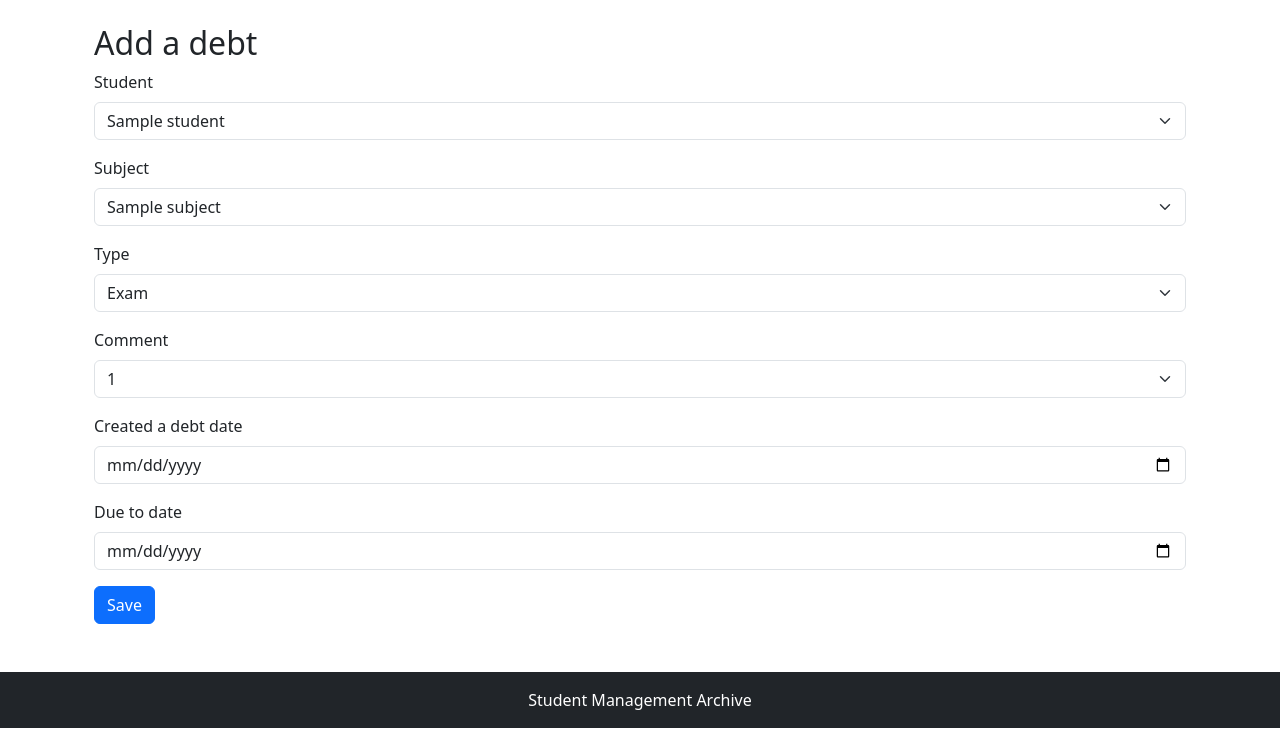
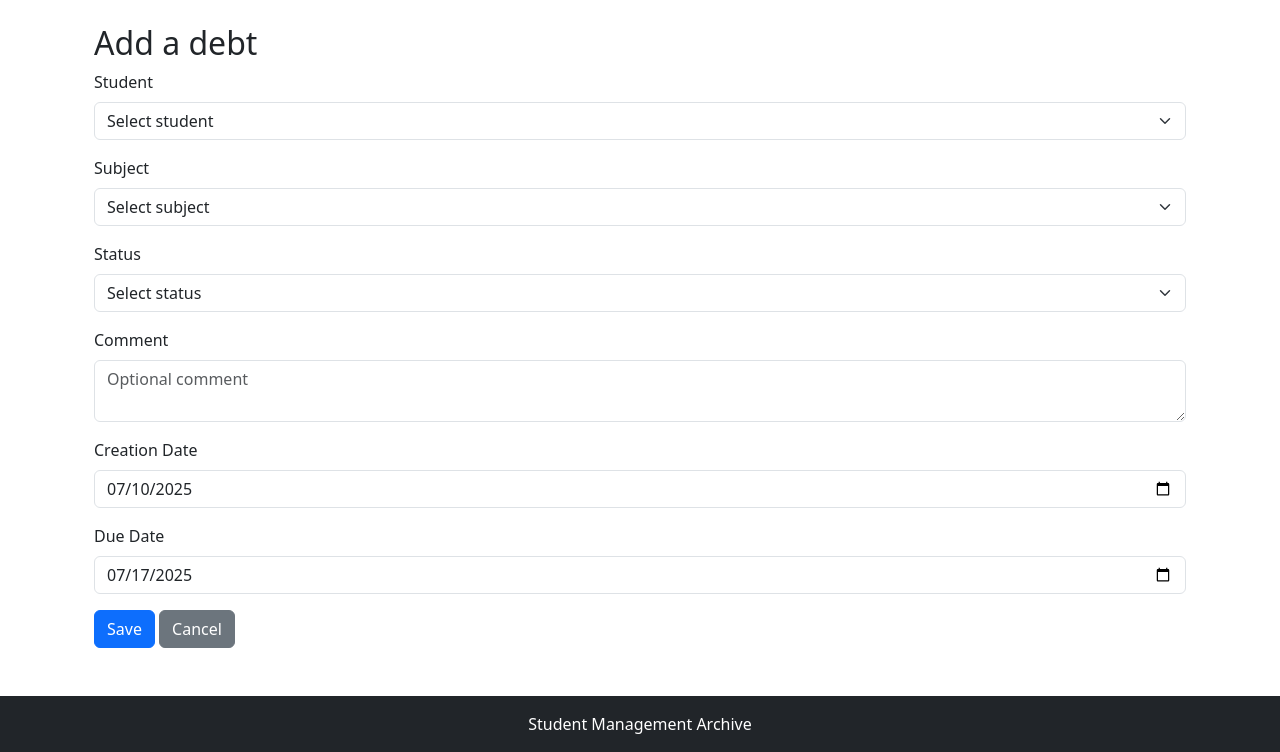
Before and after one commit to avlasova05/Student-Archive, a Flask app: template mmf-archive/app/templates/debts/add.html in a window 1280 px wide. Shown: the part 56-808 px from the top of the page. Before the commit the page ends 784 px from the top, so only its background shows below. Run offline with Flask 3, Linux system fonts and the light colour scheme; the template is opened without the code that fills it: most values are stand-ins (such as "Sample title", 1, 10 or a date in 2020); some libraries are stand-ins or nearby versions.

Commit message:
Update add.html

```diff
--- a/mmf-archive/app/templates/debts/add.html
+++ b/mmf-archive/app/templates/debts/add.html
@@ -3,79 +3,83 @@
 {% block content %}
 <div class="container mt-4">
     <h2>Add a debt</h2>
-    <form method="POST">
+    <form method="POST" action="{{ url_for('debts.add_debt') }}">
         <div class="mb-3">
             <label for="student_id" class="form-label">Student</label>
-            <select name="student_id" class="form-select" required>
-                {% for s in students %}
-                    <option value="{{ s[0] }}">{{ s[1] }}</option>
+            <select name="student_id" id="student_id" class="form-select" required>
+                <option value="">Select student</option>
+                {% for student in students %}
+                    <option value="{{ student[0] }}" {% if request.form.get('student_id') == student[0]|string %}selected{% endif %}>
+                        {{ student[1] }}
+                    </option>
                 {% endfor %}
             </select>
         </div>
 
         <div class="mb-3">
             <label for="subject_id" class="form-label">Subject</label>
-            <select name="subject_id" class="form-select" required>
-                {% for s in subjects %}
-                    <option value="{{ s[0] }}">{{ s[1] }}</option>
+            <select name="subject_id" id="subject_id" class="form-select" required>
+                <option value="">Select subject</option>
+                {% for subject in subjects %}
+                    <option value="{{ subject[0] }}" {% if request.form.get('subject_id') == subject[0]|string %}selected{% endif %}>
+                        {{ subject[1] }}
+                    </option>
                 {% endfor %}
             </select>
         </div>
 
         <div class="mb-3">
-            <label for="exam_type" class="form-label">Type</label>
-            <select name="exam_type" class="form-select" id="examType" required onchange="updateResultOptions()">
-                <option value="exam">Exam</option>
-                <option value="credit">Credit</option>
+            <label for="status" class="form-label">Status</label>
+            <select name="status" id="status" class="form-select" required>
+                <option value="">Select status</option>
+                {% for status in statuses %}
+                    <option value="{{ status }}" {% if request.form.get('status') == status %}selected{% endif %}>
+                        {{ status|capitalize }}
+                    </option>
+                {% endfor %}
             </select>
         </div>
 
         <div class="mb-3">
-            <label for="result" class="form-label">Comment</label>
-            <select name="result" class="form-select" id="resultSelect" required>
-
-            </select>
+            <label for="comment" class="form-label">Comment</label>
+            <textarea name="comment" id="comment" class="form-control" placeholder="Optional comment">{% if request.form.get('comment') %}{{ request.form.get('comment') }}{% endif %}</textarea>
         </div>
 
         <div class="mb-3">
-            <label for="first_date" class="form-label">Created a debt date</label>
-            <input type="date" name="first_date" class="form-control" required>
+            <label for="date_created" class="form-label">Creation Date</label>
+            <input type="date" name="date_created" id="date_created" class="form-control" required
+                   value="{% if request.form.get('date_created') %}{{ request.form.get('date_created') }}{% else %}{{ datetime.now().strftime('%Y-%m-%d') }}{% endif %}">
         </div>
 
         <div class="mb-3">
-            <label for="second_date" class="form-label">Due to date</label>
-            <input type="date" name="second_date" class="form-control" required>
+            <label for="due_date" class="form-label">Due Date</label>
+            <input type="date" name="due_date" id="due_date" class="form-control" required
+                   value="{{ request.form.get('due_date', '') }}">
         </div>
 
         <button type="submit" class="btn btn-primary">Save</button>
+        <a href="{{ url_for('debts.list_debts') }}" class="btn btn-secondary">Cancel</a>
     </form>
 </div>
 
 <script>
-function updateResultOptions() {
-    const examType = document.getElementById('examType').value;
-    const resultSelect = document.getElementById('resultSelect');
-    resultSelect.innerHTML = ''; // очистка
+document.addEventListener("DOMContentLoaded", function() {
+    // Set minimum due date to today
+    const today = new Date().toISOString().split('T')[0];
+    document.getElementById('due_date').min = today;
 
-    let options = [];
-
-    if (examType === 'exam') {
-        for (let i = 1; i <= 10; i++) {
-            options.push(i.toString());
-        }
-    } else if (examType === 'credit') {
-        options = ['passed', 'not passed'];
+    // If form was submitted with errors, preserve the due date value
+    const dueDateInput = document.getElementById('due_date');
+    if (!dueDateInput.value) {
+        // Set default due date to 7 days from now if not set
+        const nextWeek = new Date();
+        nextWeek.setDate(nextWeek.getDate() + 7);
+        dueDateInput.value = nextWeek.toISOString().split('T')[0];
     }
 
-    for (const opt of options) {
-        const option = document.createElement('option');
-        option.value = opt;
-        option.textContent = opt;
-        resultSelect.appendChild(option);
-    }
-}
-
-// при загрузке страницы:
-document.addEventListener("DOMContentLoaded", updateResultOptions);
+    // Validation for date_created to not be in the future
+    const dateCreatedInput = document.getElementById('date_created');
+    dateCreatedInput.max = today;
+});
 </script>
 {% endblock %}
```
